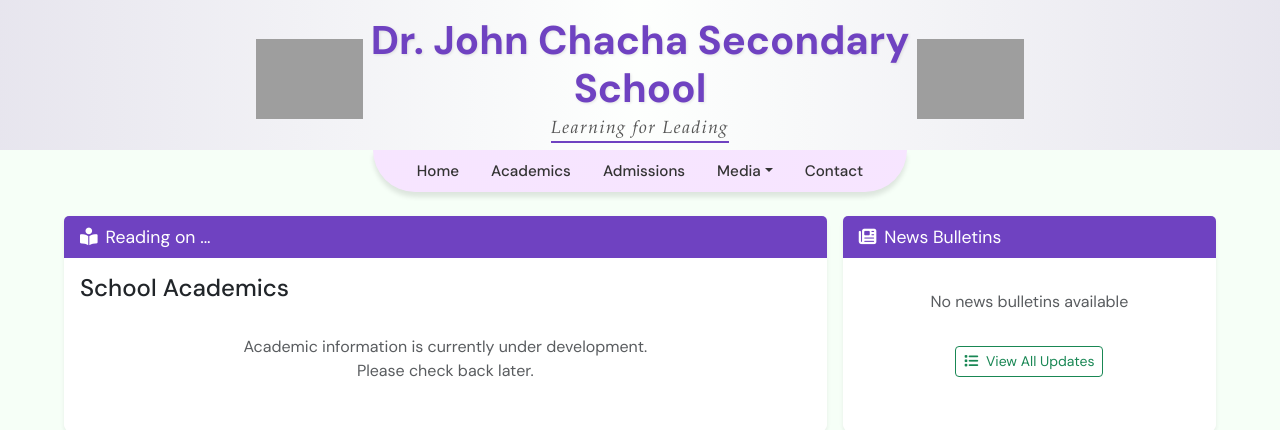
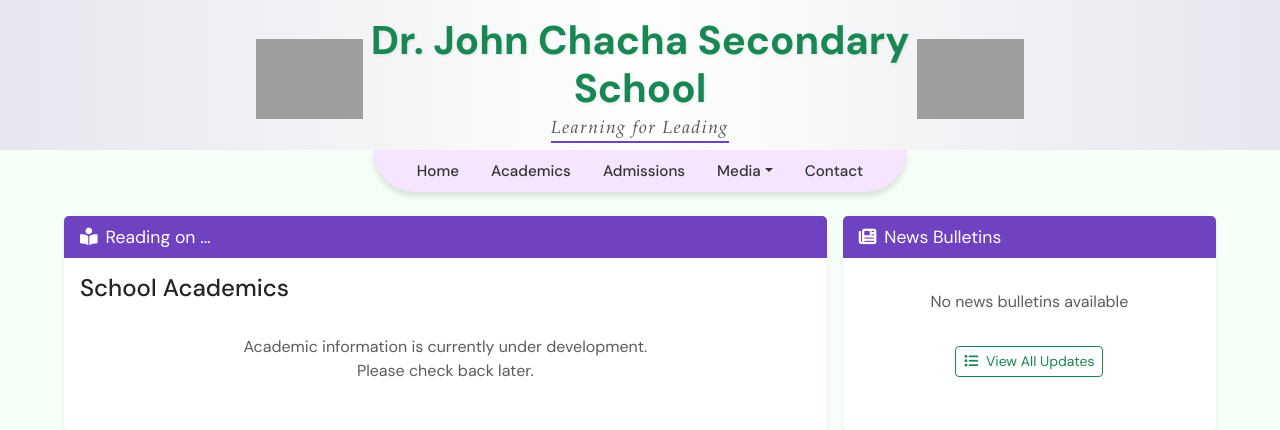
Before and after one commit to d3UsPr0/djcss, a Django app: page /academics/ in a window 1280 px wide. Shown: the part 31-461 px from the top of the page. Run offline with Django 5.2, Linux system fonts and the light colour scheme; data comes from the database, SQL or seed files in the repository; some libraries are stand-ins or nearby versions; grey boxes are pictures that could not be loaded.

Commit message:
links and menu

```diff
--- a/web/templates/web/base.html
+++ b/web/templates/web/base.html
@@ -72,7 +72,7 @@
 
         <!-- Centered Title and Motto -->
         <div class="text-center flex-grow-1">
-          <h1 class="mb-1 school-title">Dr. John Chacha Secondary School</h1>
+          <h1 class="mb-1 school-title"><a href="{% url 'home' %}" class="text-decoration-none heading">Dr. John Chacha Secondary School</a></h1>
           <small
             class="school-motto"
             style="font-size: 1.1rem; letter-spacing: 1.5px; color: #555"
```
